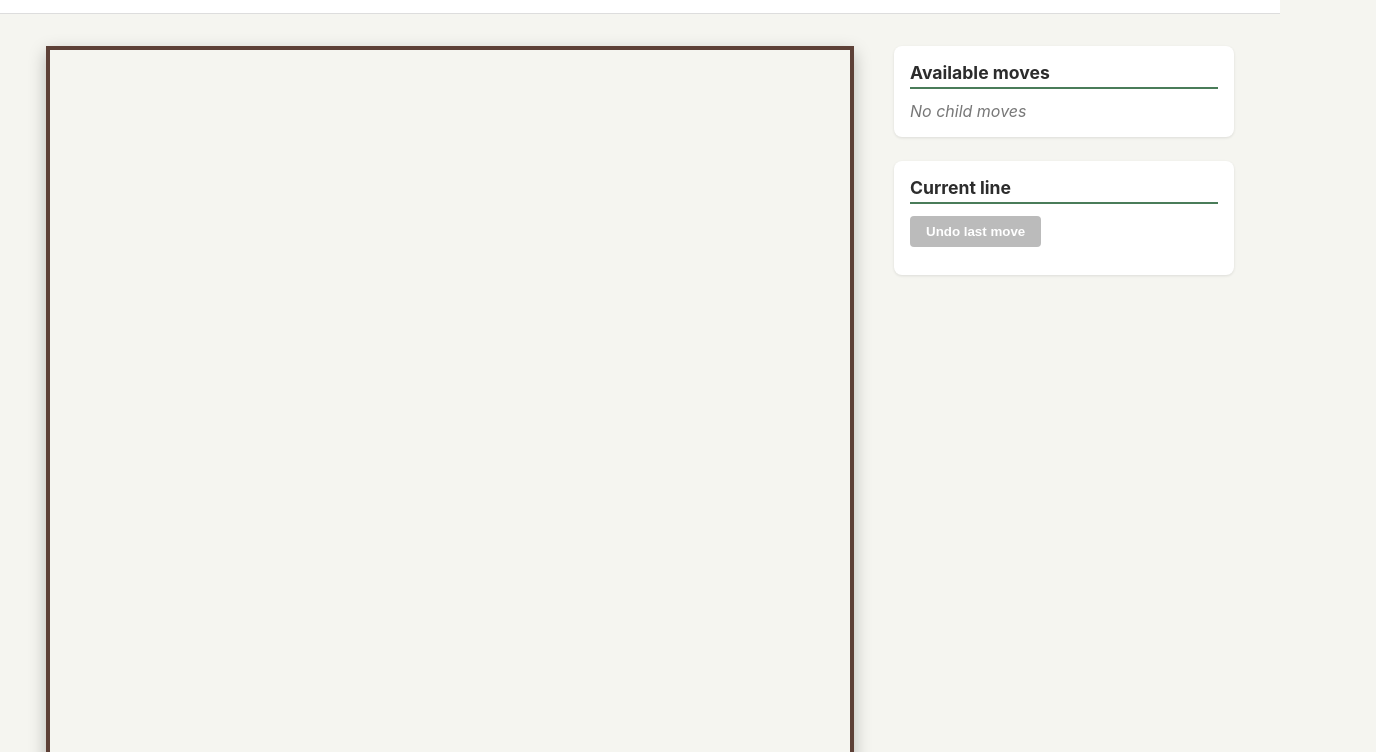
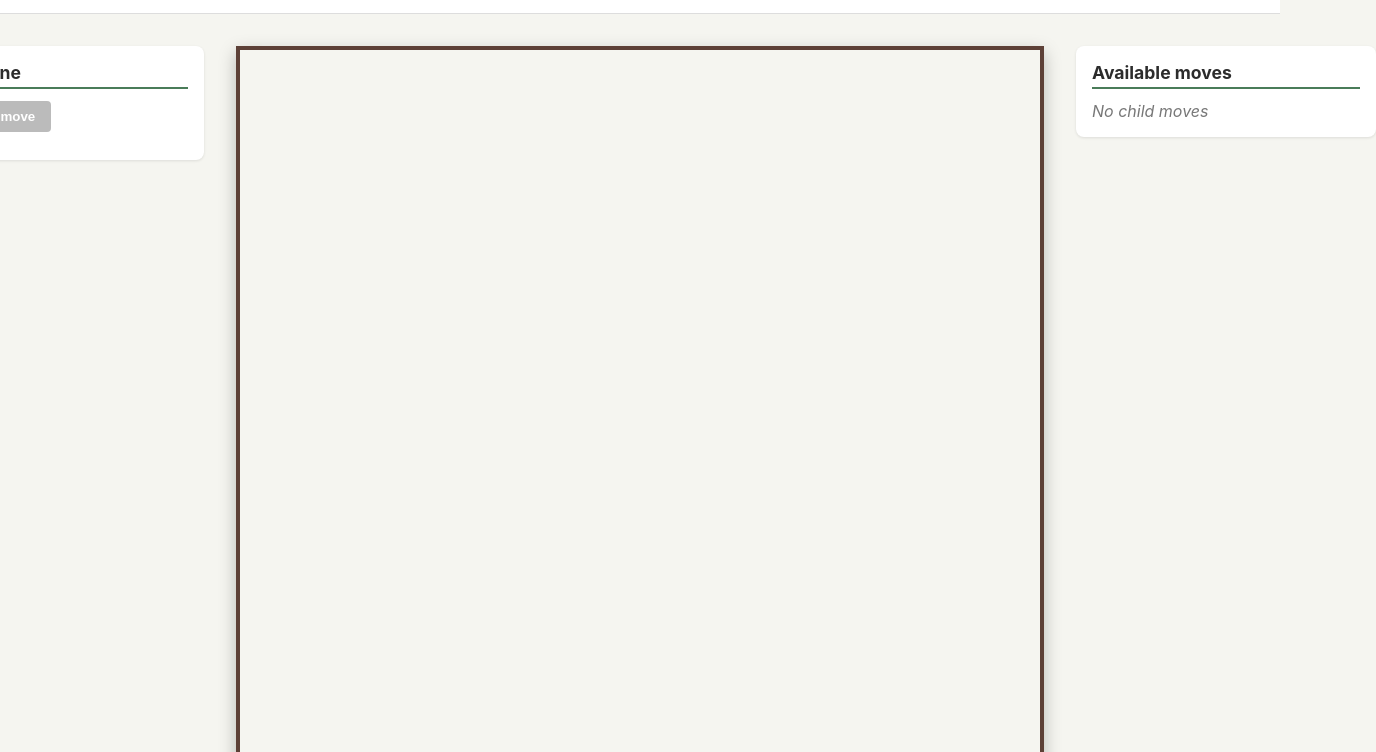
Before and after one commit to golmman/atomic_solver_db, a website: page fe/public/index.html in a window 1280 px wide. Shown: the part 48-800 px from the top of the page, 1376 px wide, since content can reach past the window. Drawn offline with Linux system fonts and the light colour scheme; no server answers.

Commit message:
move fe "current line" box to the left

```diff
--- a/fe/public/index.html
+++ b/fe/public/index.html
@@ -11,6 +11,14 @@
   </header>
 
   <main>
+    <aside id="history-sidebar" aria-label="Current line">
+      <section id="history-panel">
+        <h2>Current line</h2>
+        <button id="undo" disabled>Undo last move</button>
+        <ol id="history"></ol>
+      </section>
+    </aside>
+
     <section id="board-section" aria-label="Chess board">
       <div id="board-wrapper">
         <div id="board"></div>
@@ -42,17 +50,11 @@
       </div>
     </section>
 
-    <aside id="sidebar" aria-label="Moves and history">
+    <aside id="moves-sidebar" aria-label="Available moves">
       <section id="moves-panel">
         <h2>Available moves</h2>
         <ul id="moves"></ul>
         <p id="no-moves" class="empty">No child moves</p>
-      </section>
-
-      <section id="history-panel">
-        <h2>Current line</h2>
-        <button id="undo" disabled>Undo last move</button>
-        <ol id="history"></ol>
       </section>
     </aside>
   </main>
--- a/fe/public/style.css
+++ b/fe/public/style.css
@@ -42,11 +42,28 @@ main {
   flex-direction: row;
   justify-content: center;
   align-items: flex-start;
-  gap: 2.5rem;
+  gap: 2rem;
   padding: 2rem;
-  max-width: 1400px;
+  max-width: 1600px;
   width: 100%;
   margin: 0 auto;
+}
+
+#history-sidebar,
+#moves-sidebar {
+  display: flex;
+  flex-direction: column;
+  gap: 1.5rem;
+  flex-shrink: 0;
+  width: 300px;
+}
+
+#history-sidebar > section,
+#moves-sidebar > section {
+  background: var(--panel);
+  border-radius: 8px;
+  padding: 1rem;
+  box-shadow: 0 1px 3px rgba(0, 0, 0, 0.1);
 }
 
 #board-section {
@@ -150,22 +167,8 @@ main {
   margin: 0.3rem 0;
 }
 
-#sidebar {
-  display: flex;
-  flex-direction: column;
-  gap: 1.5rem;
-  width: 340px;
-  flex-shrink: 0;
-}
-
-#sidebar section {
-  background: var(--panel);
-  border-radius: 8px;
-  padding: 1rem;
-  box-shadow: 0 1px 3px rgba(0, 0, 0, 0.1);
-}
-
-#sidebar h2 {
+#history-sidebar h2,
+#moves-sidebar h2 {
   margin: 0 0 0.75rem 0;
   font-size: 1.1rem;
   border-bottom: 2px solid var(--accent);
@@ -179,7 +182,7 @@ main {
   display: flex;
   flex-direction: column;
   gap: 0.5rem;
-  max-height: 520px;
+  max-height: 680px;
   overflow-y: auto;
 }
 
@@ -243,7 +246,7 @@ main {
   padding-left: 1.25rem;
   font-family: "SF Mono", Monaco, Consolas, monospace;
   font-size: 0.95rem;
-  max-height: 260px;
+  max-height: 680px;
   overflow-y: auto;
 }
 
```
Also changed, not shown: docs/plans/fe/prompt.md (line endings or trailing spaces).
